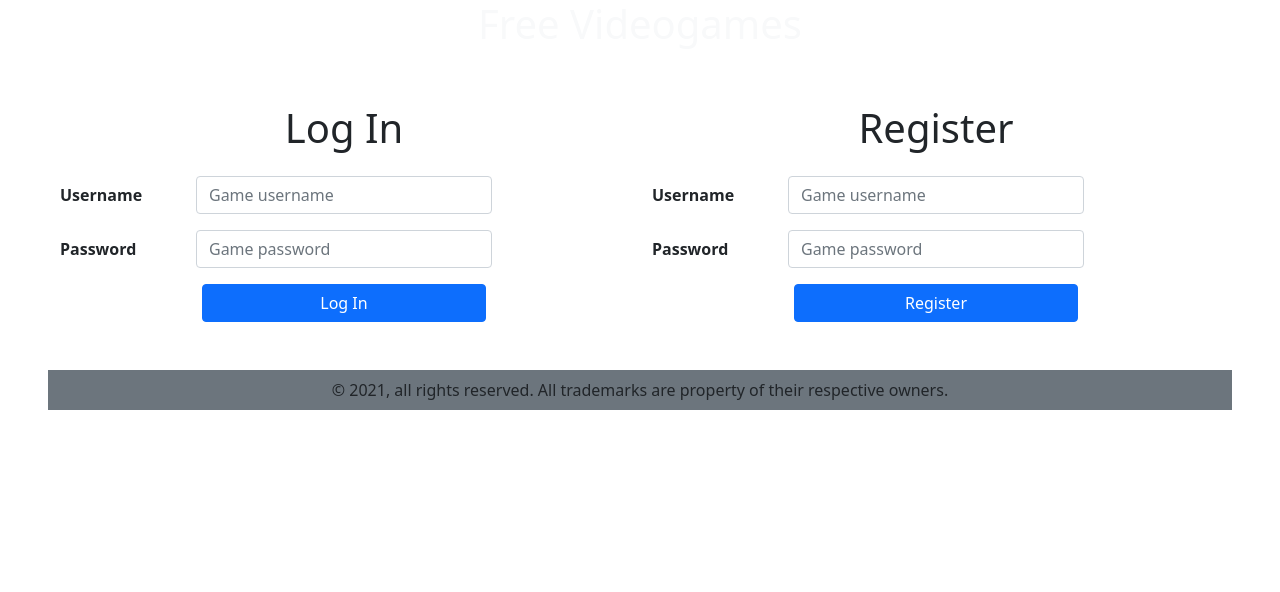
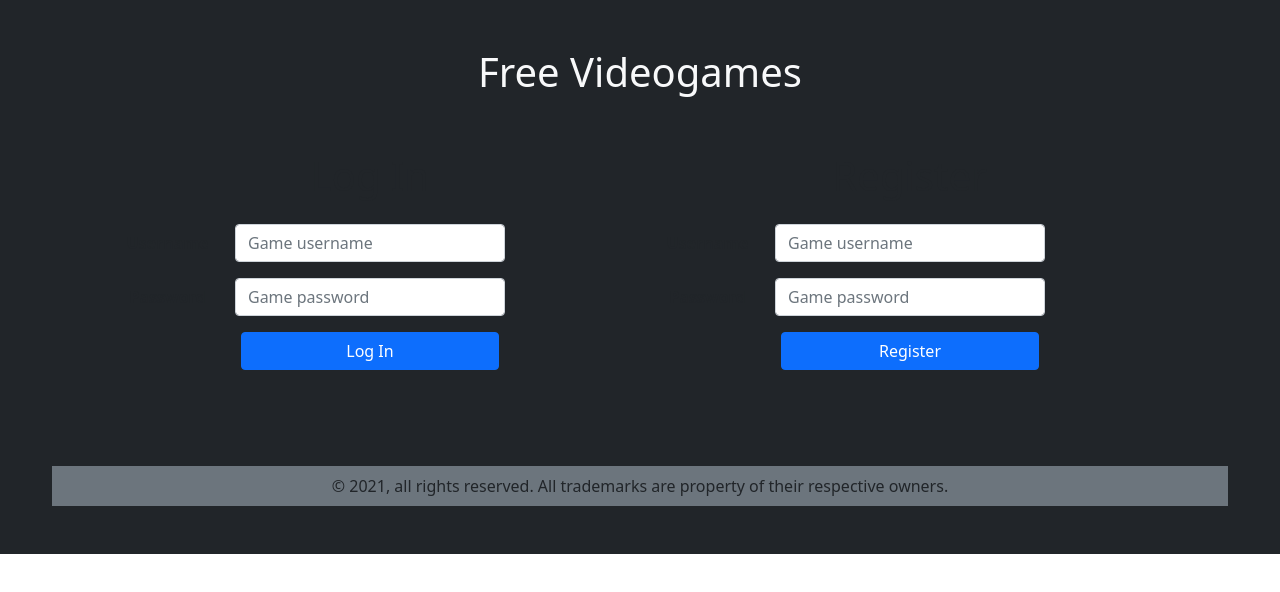
Before and after one commit to assembler-school/react-first-stage-project, a React (Create React App) app: page / in a window 1280 px wide. Shown: the top 592 px of the page. Built offline with nearby package versions, Linux system fonts and the light colour scheme; no server answers.

Commit message:
adding login styles

```diff
--- a/src/pages/Login.js
+++ b/src/pages/Login.js
@@ -4,9 +4,7 @@
 import ValidationSchema from "../components/ValidationSchema";
 import { AuthContext } from "../context/AuthContext";
 import { Redirect } from "react-router";
-import Footer from "../components/Footer";
-import Header from "../components/Header";
-
+import Layout from "../components/Layout";
 export default function Login() {
   const { users, isLogged, login, addUser } = useContext(AuthContext);
 
@@ -20,7 +18,7 @@
   }, [users]);
   return (
     <>
-      <Header />
+      <Layout>
         <div className="container-fluid row m-0 p-5 ">
           {isLogged && <Redirect to="/home" />}
           <div className="col col-12 col-lg-6 p-0">
@@ -31,7 +29,7 @@
                 password: "",
               }}
               validationSchema={ValidationSchema}
-            onSubmit={(values) => {
+              onSubmit={(values, { resetForm }) => {
                 users.map((user) => {
                   if (
                     values.username === user.username &&
@@ -39,6 +37,7 @@
                   ) {
                     login();
                   }
+                  resetForm();
                   return user;
                 });
               }}
@@ -102,10 +101,11 @@
                 password: "",
               }}
               validationSchema={ValidationSchema}
-            onSubmit={(values) => {
+              onSubmit={(values, { resetForm }) => {
                 console.log(values);
                 values.id = uuid();
                 addUser([...users, values]);
+                resetForm();
               }}
             >
               {({ errors, values, touched }) => (
@@ -158,8 +158,8 @@
               )}
             </Formik>
           </div>
-        <Footer />
         </div>
+      </Layout>
     </>
   );
 }
```
Lines whose indentation alone changed are shown as unchanged.
